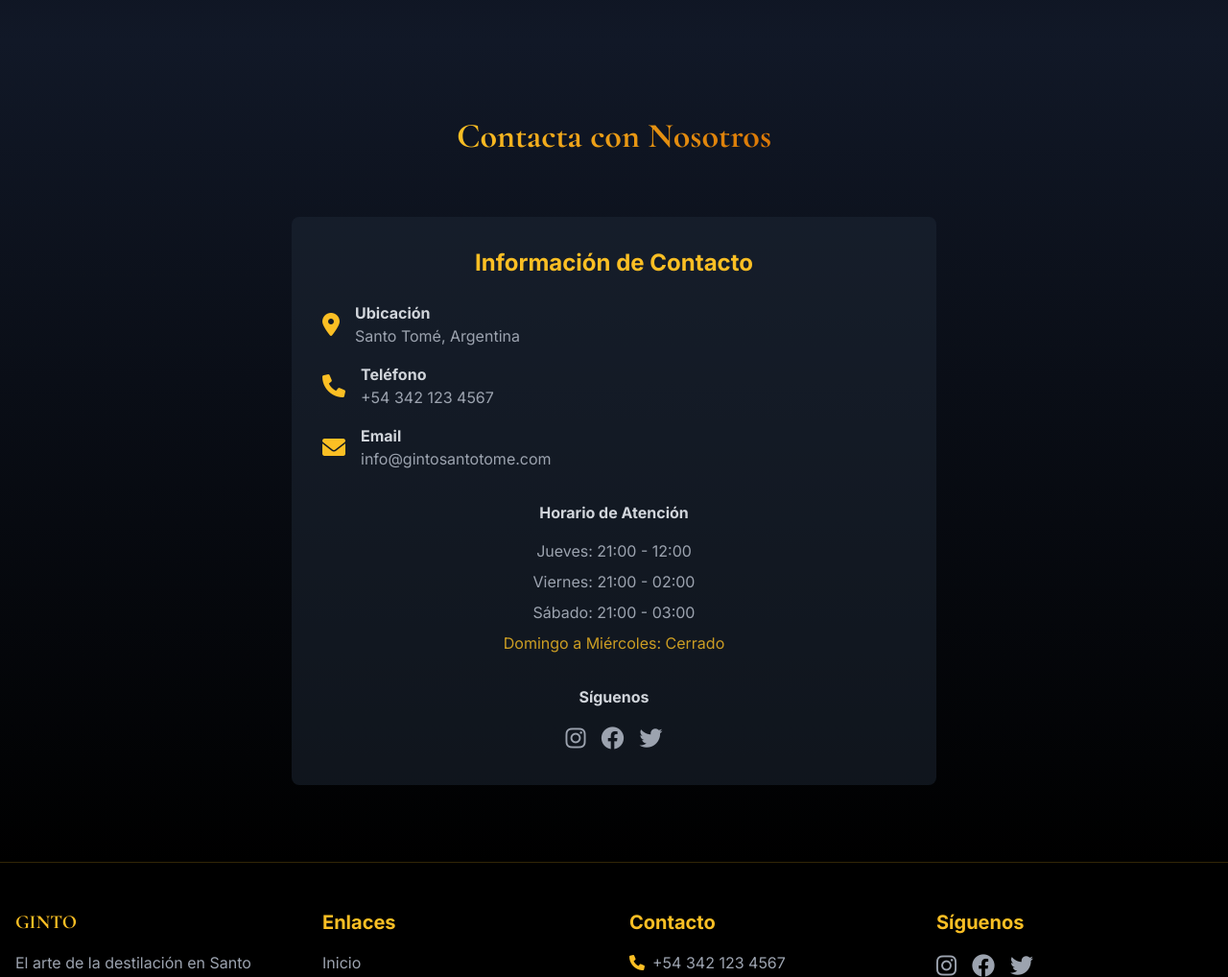
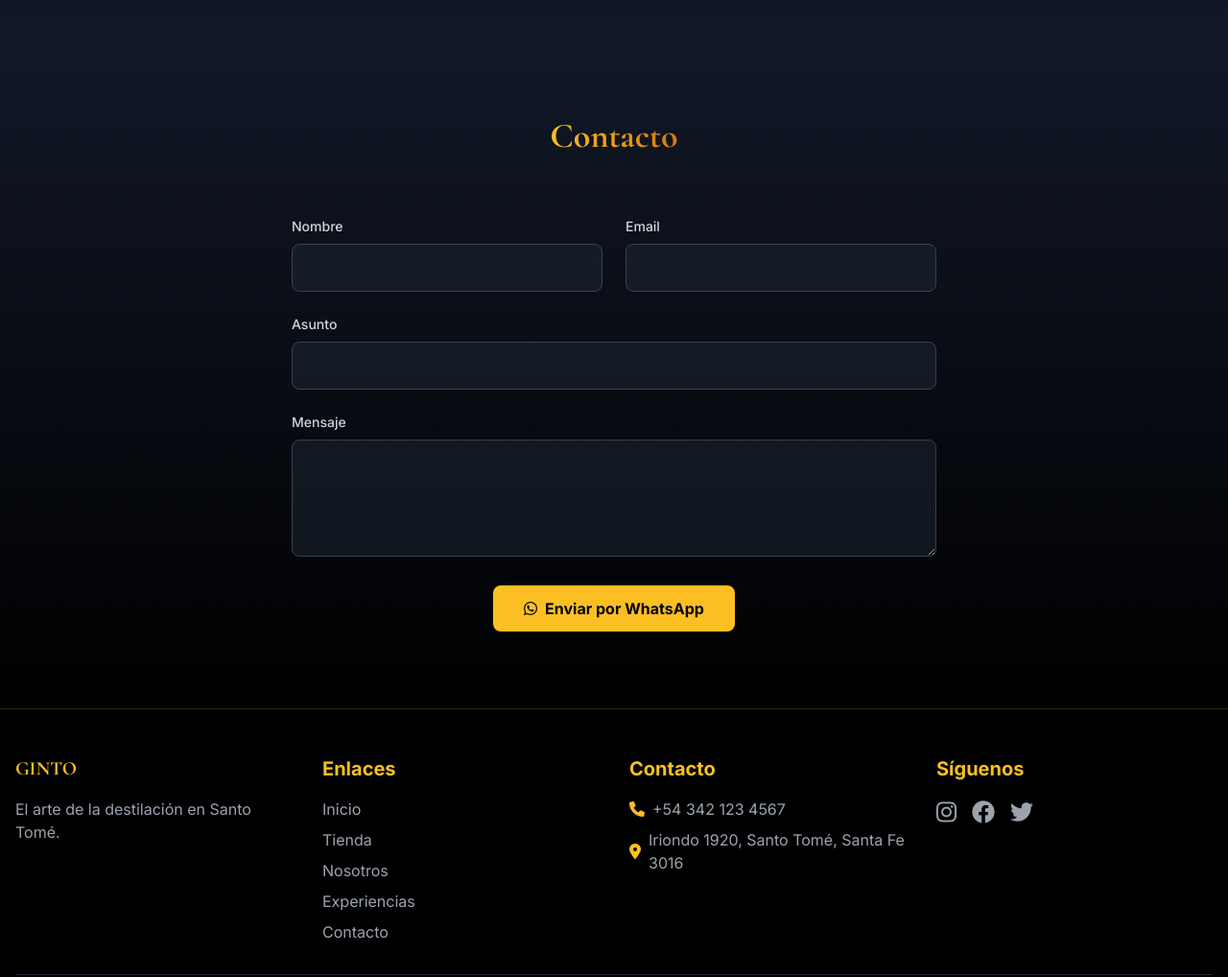
Before and after one commit to EzequielGonz/gintotome-pagina, a website: page index.html in a window 1280 px wide. Shown: the part 2820-3838 px from the top of the page at 96% size. Drawn offline with nearby package versions, Linux system fonts and the light colour scheme.

Commit message:
Implementa un formulario de contacto en la sección de contacto, reemplazando la información estática por campos para nombre, email, asunto y mensaje, y añade funcionalidad para enviar mensajes a través de WhatsApp. Se actualizan estilos en el CSS para soportar el nuevo diseño del formulario.

```diff
--- a/index.html
+++ b/index.html
@@ -258,66 +258,68 @@
     <!-- Contacto Section -->
     <section id="contacto" class="py-20 bg-gradient-to-b from-gray-900 to-black">
         <div class="container mx-auto px-4">
-            <h2 class="text-4xl font-bold text-center mb-16 font-['Cormorant_Garamond']">
+            <h2 class="text-4xl font-bold text-center mb-16 relative font-['Cormorant_Garamond']">
                 <span class="bg-clip-text text-transparent bg-gradient-to-r from-amber-400 to-amber-600">
-                    Contacta con Nosotros
+                    Contacto
                 </span>
             </h2>
+
             <div class="max-w-2xl mx-auto">
-                <div class="animate-fade-in-down">
-                    <div class="bg-gray-800/50 p-8 rounded-lg">
-                        <h3 class="text-2xl font-bold mb-6 text-amber-400 text-center">Información de Contacto</h3>
-                        <div class="space-y-4">
-                            <div class="flex items-center space-x-4">
-                                <i class="fas fa-map-marker-alt text-2xl text-amber-400"></i>
-                                <div>
-                                    <h4 class="font-bold text-gray-300">Ubicación</h4>
-                                    <p class="text-gray-400">Santo Tomé, Argentina</p>
-                                </div>
-                            </div>
-                            <div class="flex items-center space-x-4">
-                                <i class="fas fa-phone text-2xl text-amber-400"></i>
-                                <div>
-                                    <h4 class="font-bold text-gray-300">Teléfono</h4>
-                                    <p class="text-gray-400">+54 342 123 4567</p>
-                                </div>
-                            </div>
-                            <div class="flex items-center space-x-4">
-                                <i class="fas fa-envelope text-2xl text-amber-400"></i>
-                                <div>
-                                    <h4 class="font-bold text-gray-300">Email</h4>
-                                    <p class="text-gray-400">info@gintosantotome.com</p>
-                                </div>
-                            </div>
+                <form id="contactForm" class="space-y-6" onsubmit="sendWhatsApp(event)">
+                    <div class="grid grid-cols-1 md:grid-cols-2 gap-6">
+                        <div>
+                            <label for="name" class="block text-sm font-medium text-gray-300 mb-2">Nombre</label>
+                            <input type="text" id="name" name="name" required
+                                class="w-full px-4 py-3 bg-gray-800/50 border border-gray-700 rounded-lg text-white focus:outline-none focus:border-amber-400 transition-colors">
                         </div>
-                        <div class="mt-8">
-                            <h4 class="font-bold text-gray-300 mb-4 text-center">Horario de Atención</h4>
-                            <div class="space-y-2 text-gray-400 text-center">
-                                <p>Jueves: 21:00 - 12:00</p>
-                                <p>Viernes: 21:00 - 02:00</p>
-                                <p>Sábado: 21:00 - 03:00</p>
-                                <p class="text-amber-400/80">Domingo a Miércoles: Cerrado</p>
-                            </div>
-                        </div>
-                        <div class="mt-8">
-                            <h4 class="font-bold text-gray-300 mb-4 text-center">Síguenos</h4>
-                            <div class="flex justify-center space-x-4">
-                                <a href="https://www.instagram.com/ginto.santotome/" target="_blank" class="text-gray-400 hover:text-amber-400 transition-colors text-2xl">
-                                    <i class="fab fa-instagram"></i>
-                                </a>
-                                <a href="#" class="text-gray-400 hover:text-amber-400 transition-colors text-2xl">
-                                    <i class="fab fa-facebook"></i>
-                                </a>
-                                <a href="#" class="text-gray-400 hover:text-amber-400 transition-colors text-2xl">
-                                    <i class="fab fa-twitter"></i>
-                                </a>
-                            </div>
+                        <div>
+                            <label for="email" class="block text-sm font-medium text-gray-300 mb-2">Email</label>
+                            <input type="email" id="email" name="email" required
+                                class="w-full px-4 py-3 bg-gray-800/50 border border-gray-700 rounded-lg text-white focus:outline-none focus:border-amber-400 transition-colors">
                         </div>
                     </div>
-                </div>
+
+                    <div>
+                        <label for="subject" class="block text-sm font-medium text-gray-300 mb-2">Asunto</label>
+                        <input type="text" id="subject" name="subject" required
+                            class="w-full px-4 py-3 bg-gray-800/50 border border-gray-700 rounded-lg text-white focus:outline-none focus:border-amber-400 transition-colors">
+                    </div>
+
+                    <div>
+                        <label for="message" class="block text-sm font-medium text-gray-300 mb-2">Mensaje</label>
+                        <textarea id="message" name="message" rows="4" required
+                            class="w-full px-4 py-3 bg-gray-800/50 border border-gray-700 rounded-lg text-white focus:outline-none focus:border-amber-400 transition-colors"></textarea>
+                    </div>
+
+                    <div class="text-center">
+                        <button type="submit"
+                            class="inline-flex items-center px-8 py-3 bg-amber-400 text-black rounded-lg font-bold hover:bg-amber-300 transition-colors">
+                            <i class="fab fa-whatsapp mr-2"></i>
+                            Enviar por WhatsApp
+                        </button>
+                    </div>
+                </form>
             </div>
         </div>
     </section>
+
+    <script>
+        function sendWhatsApp(event) {
+            event.preventDefault();
+
+            const name = document.getElementById('name').value;
+            const email = document.getElementById('email').value;
+            const subject = document.getElementById('subject').value;
+            const message = document.getElementById('message').value;
+
+            const whatsappNumber = '5493425420251';
+            const text = `*Nuevo mensaje de contacto*%0A%0A*Nombre:* ${name}%0A*Email:* ${email}%0A*Asunto:* ${subject}%0A%0A*Mensaje:*%0A${message}`;
+
+            const whatsappUrl = `https://wa.me/${whatsappNumber}?text=${text}`;
+
+            window.open(whatsappUrl, '_blank');
+        }
+    </script>
 
     <!-- Footer -->
     <footer class="bg-black py-12 border-t border-amber-400/20">
```
Also changed, not shown: src/output.css.
